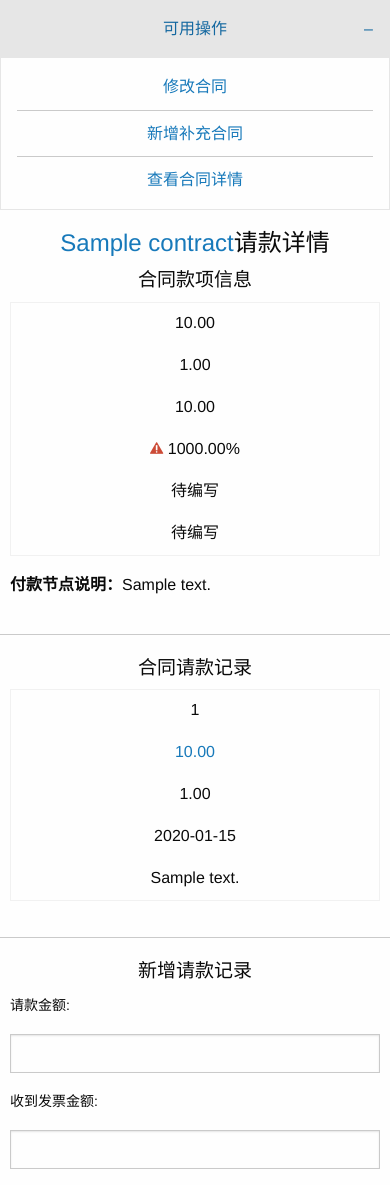
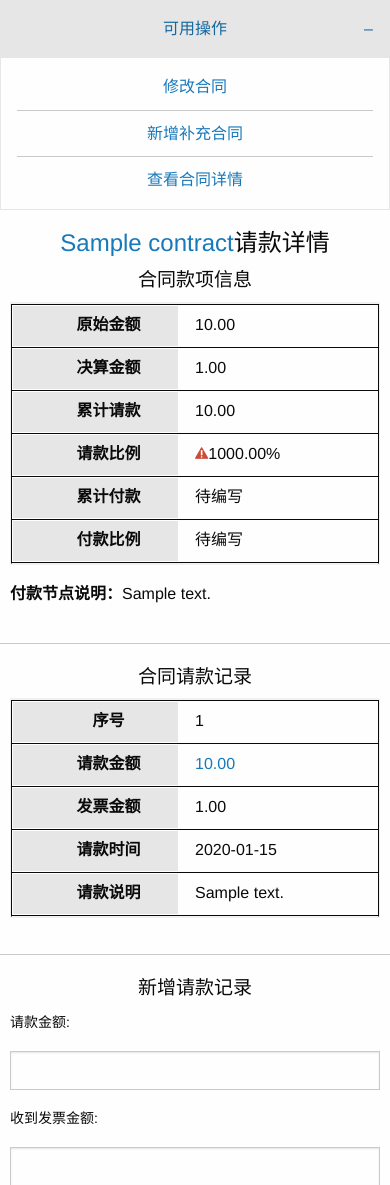
Before and after one commit to dtcs2017/ContractCMS, a Django app: page /requisitions/detail/1/ in a window 390 px wide. Shown: the top 1185 px of the page. Run offline with Django 3.2, Linux system fonts and the light colour scheme; a user stored in the database is signed in; tables that the repository leaves empty hold one stand-in row (values such as "Sample post").

Commit message:
2018-10-29 修改表格为F6官网响应式表格 用于给合约部演示

```diff
--- a/dashboard/static/css/base/base.css
+++ b/dashboard/static/css/base/base.css
@@ -64,3 +64,75 @@ form ul.errorlist {
     list-style: none;
     color: #cc4b37;
 }
+
+/*响应式表格，来自Foundation 6 官网 building block*/
+.responsive-card-table {
+  border-collapse: collapse;
+}
+
+.responsive-card-table.unstriped tbody {
+  background-color: transparent;
+}
+
+.responsive-card-table th {
+  background-color: #e6e6e6;
+}
+
+.responsive-card-table tr,
+.responsive-card-table th,
+.responsive-card-table td {
+  border: 1px solid #0a0a0a;
+}
+
+@media screen and (max-width: 640px) {
+  .responsive-card-table {
+
+  }
+  .responsive-card-table thead tr {
+    position: absolute;
+    top: -9999em;
+    left: -9999em;
+  }
+  .responsive-card-table tr {
+    border: 1px solid #0a0a0a;
+    display: block;
+  }
+  .responsive-card-table tr + tr {
+    margin-top: 1.5rem;
+  }
+  .responsive-card-table td {
+    border: none;
+    display: -webkit-flex;
+    display: -ms-flexbox;
+    display: flex;
+    -webkit-justify-content: flex-start;
+        -ms-flex-pack: start;
+            justify-content: flex-start;
+    -webkit-align-items: center;
+        -ms-flex-align: center;
+            align-items: center;
+    border-bottom: 1px solid #0a0a0a;
+    padding-left: 50%;
+    position: relative;
+  }
+  .responsive-card-table td:before {
+    content: attr(data-label);
+    display: inline-block;
+    font-weight: bold;
+    line-height: 1.5;
+    margin-left: -100%;
+    width: 100%;
+    position: relative;
+    z-index: 1;
+  }
+  .responsive-card-table td:after {
+    content: '';
+    position: absolute;
+    background: #e6e6e6;
+    width: 45%;
+    height: 95%;
+    left: 1px;
+    top: 1px;
+    z-index: 0;
+  }
+}
--- a/requisitions/templates/requisitions/req_detail.html
+++ b/requisitions/templates/requisitions/req_detail.html
@@ -39,7 +39,7 @@
                             <div class="cell">
                                 <h3 class="">合同款项信息</h3>
                             </div>
-                            <table class="hover stack">
+                            <table class="responsive-card-table unstriped">
                                 <thead>
                                 <tr>
                                     <th class="text-center">原始金额</th>
@@ -73,11 +73,11 @@
                     </div>
                 </div>
                 <hr>
-                <div class="grid-x grid-padding-x">
+                <div class="grid-x grid-padding-x text-center">
                     <div class="cell">
                     {% if reqs.count %}
                         <h3 class="text-center">合同请款记录</h3>
-                        <table class="hover stack text-center">
+                        <table class="responsive-card-table unstriped">
                             <thead>
                             <tr>
                                 <th class="text-center">序号</th>
```
Also changed, not shown: other parts of requisitions/templates/requisitions/req_detail.html (+11 -11 lines), contracts/templates/contracts/contracts_list.html (+22 -22 lines).
